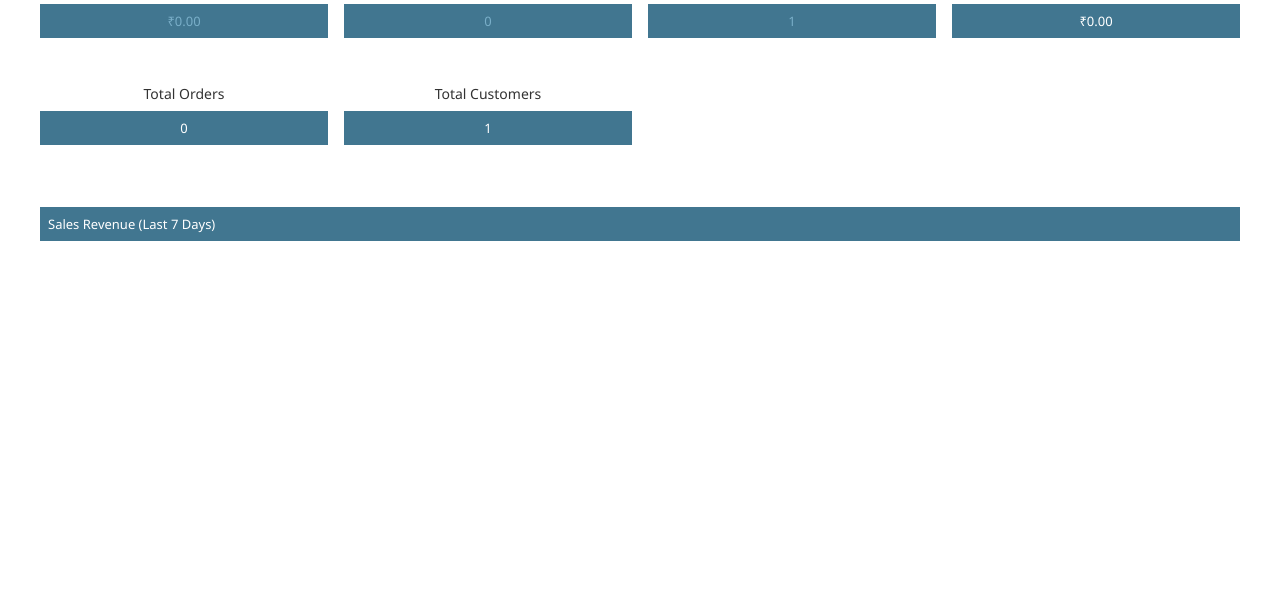
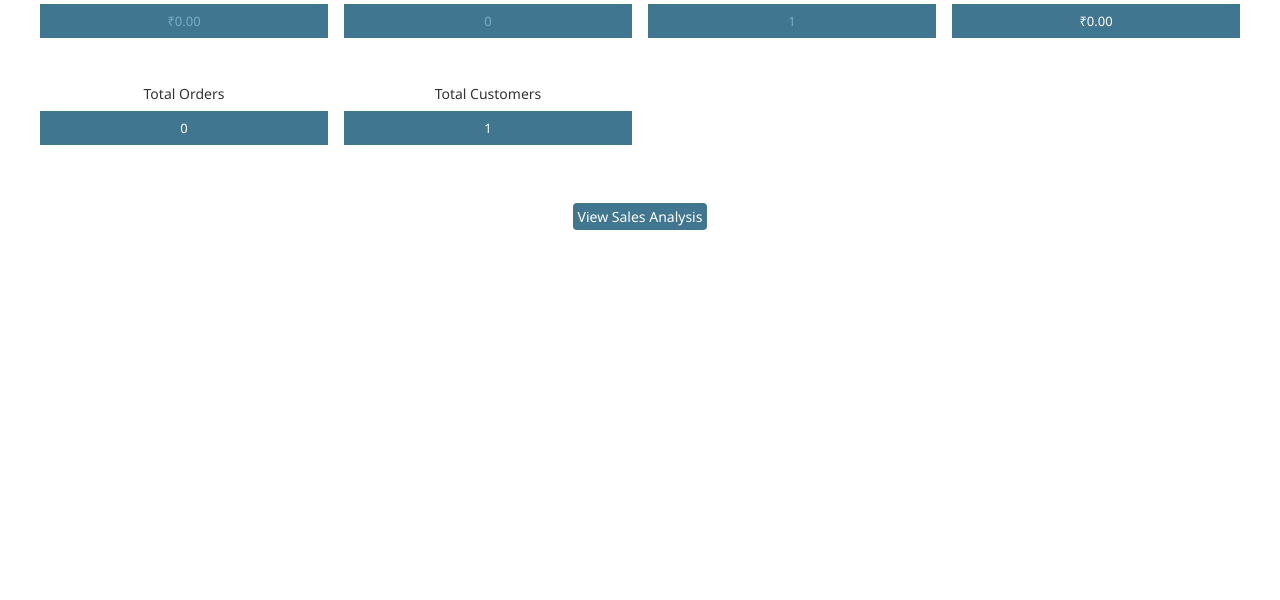
Before and after one commit to Soubhagya-biswal/my-django-store, a Django app: page /admin-dashboard/ in a window 1280 px wide. Shown: the part 182-782 px from the top of the page. After the commit the page ends 412 px from the top, so only its background shows below. Run offline with Django 5.2, Linux system fonts and the light colour scheme; the visitor is signed in with stand-in values (Sample User, id 1); data comes from the database, SQL or seed files in the repository; data that the repository does not hold is empty; some libraries are stand-ins or nearby versions.

Commit message:
TABAHAHI COMPLETE: Admin dashboard ka button theek kiya

```diff
--- a/store/templates/store/admin_dashboard.html
+++ b/store/templates/store/admin_dashboard.html
@@ -7,10 +7,9 @@
 <div id="content-main">
     <h1>MyShop Sales Dashboard</h1>
 
-    <!-- Data Cards - Using a robust CSS Grid layout -->
+    <!-- Data Cards -->
     <div id="dashboard-cards"
         style="display: grid; grid-template-columns: repeat(auto-fit, minmax(250px, 1fr)); gap: 1rem; margin-bottom: 2rem;">
-
         <div class="module">
             <div class="caption" style="text-align: center;">Revenue (Today)</div>
             <h2 style="text-align: center; margin-top: 0.5rem; color: var(--primary);">
@@ -24,7 +23,6 @@
             <div class="caption" style="text-align: center;">New Customers (Today)</div>
             <h2 style="text-align: center; margin-top: 0.5rem; color: var(--primary);">{{ customers_today_count }}</h2>
         </div>
-
         <div class="module">
             <div class="caption" style="text-align: center;">Total Revenue</div>
             <h2 style="text-align: center; margin-top: 0.5rem;">₹{{ total_revenue|floatformat:2 }}</h2>
@@ -37,9 +35,15 @@
             <div class="caption" style="text-align: center;">Total Customers</div>
             <h2 style="text-align: center; margin-top: 0.5rem;">{{ total_customers_count }}</h2>
         </div>
-
     </div>
 
+    <!-- TABAHAHI BUTTON YAHAN HAI -->
+    <div style="text-align: center; margin-bottom: 2rem;">
+        <a href="#" id="toggle-chart-btn" class="button">View Sales Analysis</a>
+    </div>
+
+    <!-- Chart and Orders Section (Initially Hidden) -->
+    <div id="analysis-section" style="display: none;">
         <!-- Chart Iframe Section -->
         <div class="module">
             <h2>Sales Revenue (Last 7 Days)</h2>
@@ -79,4 +83,28 @@
             </table>
         </div>
     </div>
+</div>
 {% endblock %}
+
+{% block extrajs %}
+{{ block.super }}
+<script>
+    document.addEventListener('DOMContentLoaded', function () {
+        const toggleBtn = document.getElementById('toggle-chart-btn');
+        const analysisSection = document.getElementById('analysis-section');
+
+        if (toggleBtn && analysisSection) {
+            toggleBtn.addEventListener('click', function (e) {
+                e.preventDefault();
+                if (analysisSection.style.display === 'none') {
+                    analysisSection.style.display = 'block';
+                    toggleBtn.textContent = 'Hide Sales Analysis';
+                } else {
+                    analysisSection.style.display = 'none';
+                    toggleBtn.textContent = 'View Sales Analysis';
+                }
+            });
+        }
+    });
+</script>
+{% endblock %}
```
Lines whose indentation alone changed are shown as unchanged.
